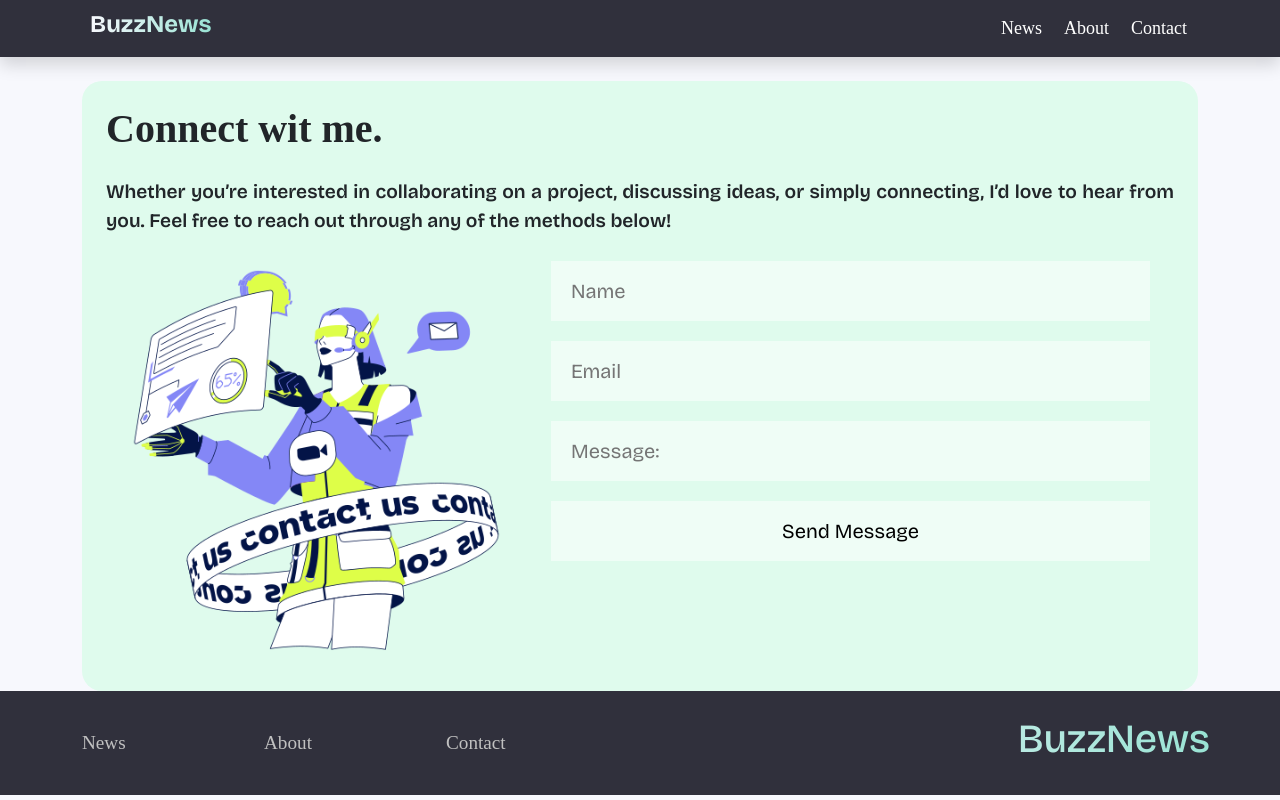
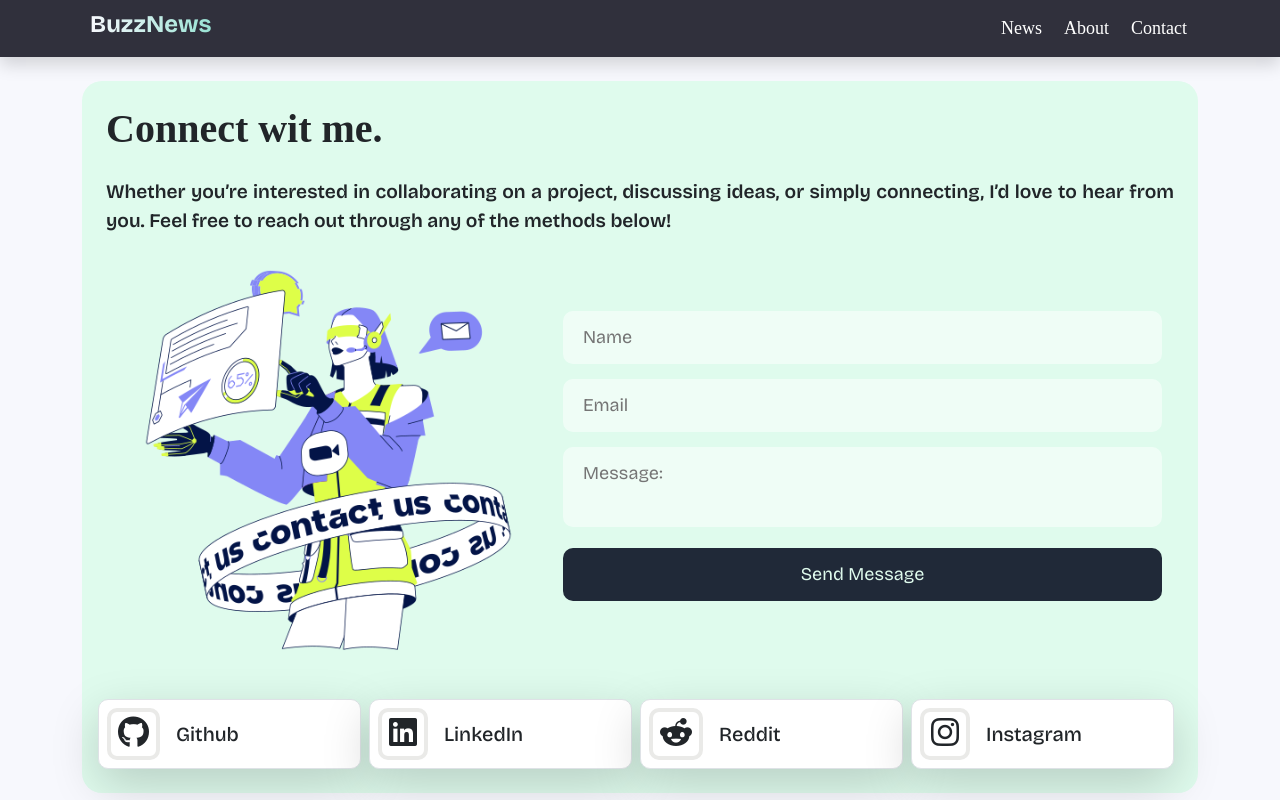
Before and after one commit to ArpanVala/BuzzNews, a React (Vite) app: page /Contact in a window 1280 px wide. Shown: the top 800 px of the page. Built offline with nearby package versions, Linux system fonts and the light colour scheme; a web font is replaced by a local one.

Commit message:
contact-page added

```diff
--- a/package.json
+++ b/package.json
@@ -17,7 +17,8 @@
     "@fortawesome/react-fontawesome": "^0.2.2",
     "react": "^18.3.1",
     "react-dom": "^18.3.1",
-    "react-masonry-css": "^1.0.16"
+    "react-masonry-css": "^1.0.16",
+    "react-toastify": "^11.0.2"
   },
   "devDependencies": {
     "@eslint/js": "^9.11.1",
--- a/public/CSS/Button.css
+++ b/public/CSS/Button.css
@@ -21,6 +21,6 @@
 /* media  */
 @media (max-width: 768px) {
   .btn-primary-text {
-    font-size: 20px;
+    font-size: 15px;
   }
 }
--- a/public/CSS/ContactPage.css
+++ b/public/CSS/ContactPage.css
@@ -9,9 +9,25 @@
 .contact-input {
   border: none;
   outline: none;
+  border-radius: 10px;
   background-color: rgba(255, 255, 255, 0.5);
-  margin-bottom: 20px;
-  padding: 15px 20px;
+  margin-bottom: 10px;
+  padding: 10px 15px;
   font-family: 'Bricolage Grotesque', serif;
-  font-size: 20px;
+  font-size: 16px;
 }
+.msg {
+  resize: none;
+}
+.contact-btn {
+  background-color: #202938;
+  color: #dffbed;
+}
+
+@media (min-width: 768px) {
+  .contact-input {
+    margin-bottom: 15px;
+    padding: 13px 20px;
+    font-size: 18px;
+  }
+}
--- a/src/Components/ConnectWithMe.jsx
+++ b/src/Components/ConnectWithMe.jsx
@@ -1,7 +1,41 @@
 import React from 'react'
+import Button from './Button'
+import { ToastContainer, toast } from 'react-toastify';
 import '../../public/CSS/ContactPage.css'
 import contactImg from "../assets/img/contact.svg"
 const ConnectWithMe = () => {
+    const onSubmit = async (event) => {
+        event.preventDefault();
+        const formData = new FormData(event.target);
+
+        formData.append("access_key", "69b8f6a4-2025-4190-a971-4dd0dc288843");
+
+        const object = Object.fromEntries(formData);
+        const json = JSON.stringify(object);
+
+        const res = await fetch("https://api.web3forms.com/submit", {
+            method: "POST",
+            headers: {
+                "Content-Type": "application/json",
+                Accept: "application/json"
+            },
+            body: json
+        }).then((res) => res.json());
+
+        if (res.success) {
+            toast.success('Mail sent Successfully !', {
+                position: "bottom-right",
+                autoClose: 5000,
+                hideProgressBar: false,
+                closeOnClick: true,
+                pauseOnHover: true,
+                draggable: true,
+                progress: undefined,
+                theme: "light",
+            });
+
+        }
+    };
     return (
         <div className='container-fluid'>
             <div className="container pt-4">
@@ -14,24 +48,32 @@ const ConnectWithMe = () => {
                             <p className='text-content'> Whether you’re interested in collaborating on a project, discussing ideas, or simply connecting, I’d love to hear from you. Feel free to reach out through any of the methods below!
                             </p>
                         </div>
-                        <div className="row">
-                            <div className="col-5">
+                        <div className="row m-0 align-items-center">
+                            <div className="col-10 offset-1 col-md-5 offset-md-0">
                                 <div className="contact-img">
                                     <img src={contactImg} alt="contact illustartion" className='w-100' />
                                 </div>
                             </div>
-                            <div className="col-7">
-                                <div className="contact-form">
-                                    <input type="text" className='contact-input col-12' placeholder='Name' />
-                                    <input type="text" className='contact-input col-12' placeholder='Email' />
-                                    <input type="text" className='contact-input col-12' placeholder='Message:' />
-                                    <button className='contact-btn contact-input col-12'>Send Message</button>
-                                </div>
+                            <div className="col-12 col-md-7">
+                                <form className="contact-form" onSubmit={onSubmit}>
+                                    <input type="text" name='Name' className='contact-input col-12' placeholder='Name' required />
+                                    <input type="email" name='Email' className='contact-input col-12' placeholder='Email' required />
+                                    <textarea type="text" name='Message' className='contact-input msg col-12' placeholder='Message:' required />
+                                    <button type='submit' className='contact-btn contact-input col-12'>Send Message</button>
+                                </form>
                             </div>
+                        </div>
+                        <div className="row row-cols-1 row-cols-sm-2 row-cols-lg-4 g-2 mt-4">
+                            <div className="col"><Button icon={"fa-brands fa-github"} text={"Github"} /></div>
+                            <div className="col"><Button icon={"fa-brands fa-linkedin"} text={"LinkedIn"} /></div>
+                            <div className="col"><Button icon={"fa-brands fa-reddit-alien"} text={"Reddit"} /></div>
+                            <div className="col"><Button icon={"fa-brands fa-instagram"} text={"Instagram"} /></div>
                         </div>
                     </div>
                 </div>
             </div>
+
+            <ToastContainer /> {/* Toast container */}
 
         </div>
     )
--- a/src/Pages/ContactPage.jsx
+++ b/src/Pages/ContactPage.jsx
@@ -1,9 +1,11 @@
 import React from 'react'
 import ConnectWithMe from '../Components/ConnectWithMe'
+import Thanks from '../Components/Thanks'
 const ContactPage = () => {
     return (
         <div>
             <ConnectWithMe />
+            <Thanks />
         </div>
     )
 }
```
Also changed, not shown: 1 other file (tests, documents, lock files or other folders).
